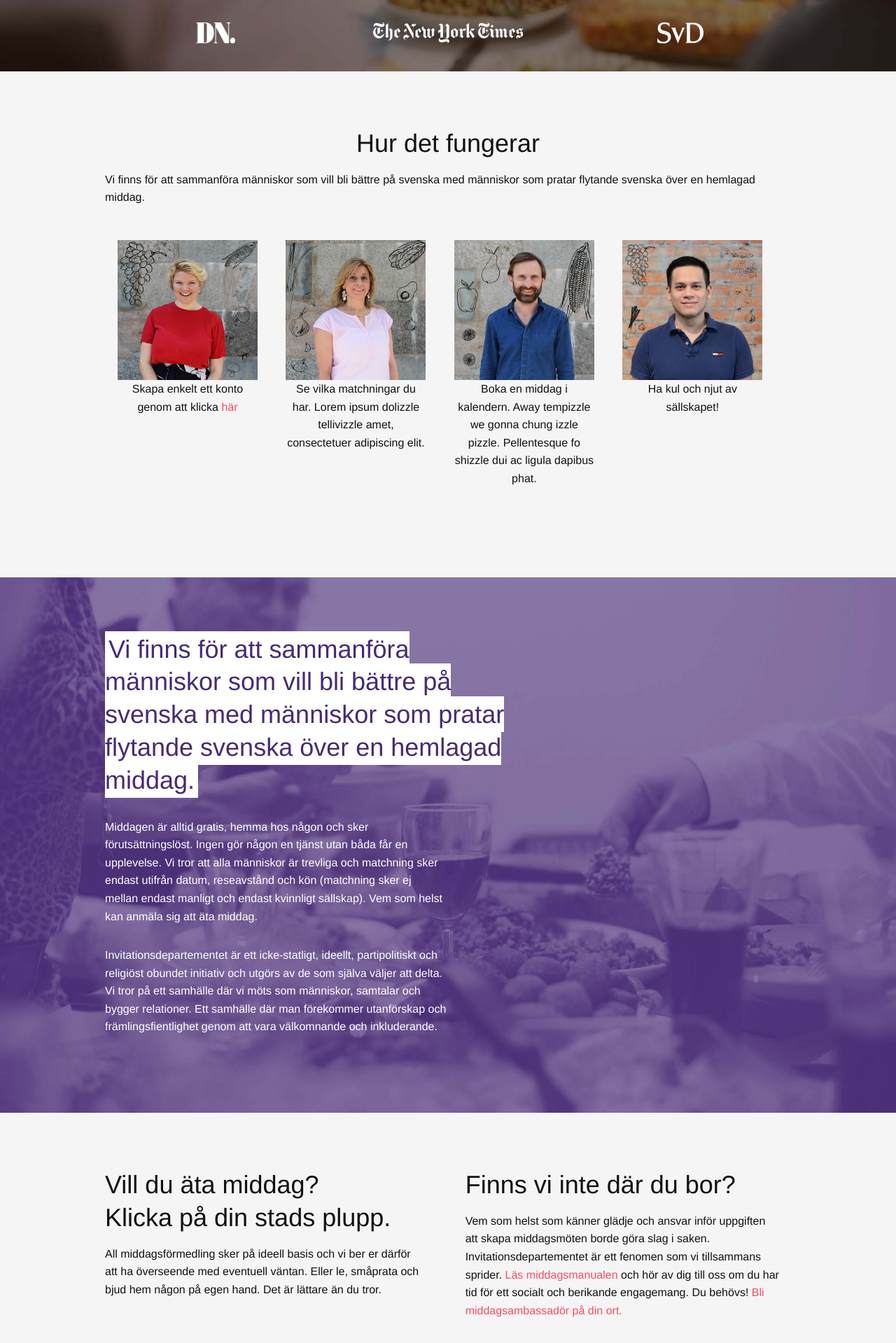
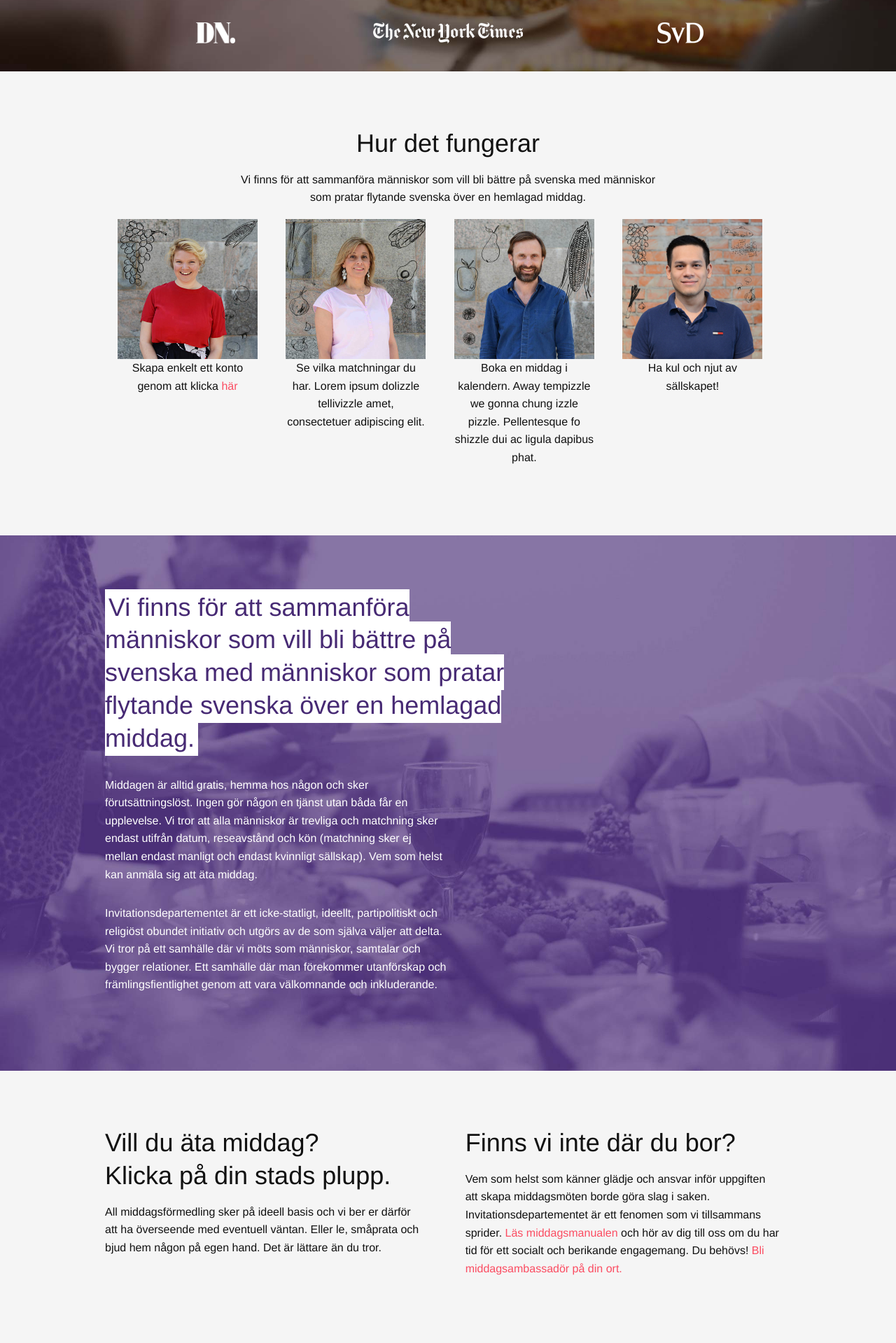
Before and after one commit to Invitationsdepartementet/test, a Jekyll site: the page built from index.html, in a window 1280 px wide. Shown: the part 778-2697 px from the top of the page at 70% size. Built offline with Jekyll 4.4.1, drawn with Linux system fonts in a browser that asks for light colours.

Commit message:
Update index.html

```diff
--- a/index.html
+++ b/index.html
@@ -64,23 +64,23 @@
     <div class="wrapper">
         <h2 class="section-header-center">Hur det fungerar</h2>
 
-        <p class="p.how-desc">Vi finns för att sammanföra människor som vill bli bättre på svenska med människor som pratar flytande svenska över en hemlagad middag.</p>
+        <p class="how-desc">Vi finns för att sammanföra människor som vill bli bättre på svenska med människor som pratar flytande svenska över en hemlagad middag.</p>
 
        <div class="how-presentation">
           <img width="200" height="200" src="/images/ebba.jpg" alt="Bli medlem/Skapa ett konto">
-          <p class="p.how-text" style="max-width: 200px">Skapa enkelt ett konto genom att klicka <a href="http://test.invitationsdepartementet.se/">här</a></p>
+          <p class="how-text">Skapa enkelt ett konto genom att klicka <a href="http://test.invitationsdepartementet.se/">här</a></p>
          </div>
         <div class="how-presentation">
           <img width="200" height="200" src="/images/lina.jpg" alt="Se vilka matchningar du har">
-          <p class="p.how-text" style="max-width: 200px">Se vilka matchningar du har. Lorem ipsum dolizzle tellivizzle amet, consectetuer adipiscing elit.</p>
+          <p class="how-text">Se vilka matchningar du har. Lorem ipsum dolizzle tellivizzle amet, consectetuer adipiscing elit.</p>
          </div>
         <div class="how-presentation">
           <img width="200" height="200" src="/images/malcolm.jpg" alt="Boka en middag">
-          <p class="p.how-text" style="max-width: 200px">Boka en middag i kalendern. Away tempizzle we gonna chung izzle pizzle. Pellentesque fo shizzle dui ac ligula dapibus phat.</p>
+          <p class="how-text">Boka en middag i kalendern. Away tempizzle we gonna chung izzle pizzle. Pellentesque fo shizzle dui ac ligula dapibus phat.</p>
          </div>
         <div class="how-presentation">
           <img width="200" height="200" src="/images/carlos.jpg" alt="Ha kul och njut av sällskapet!">
-          <p class="p.how-text" style="max-width: 200px">Ha kul och njut av sällskapet!</p>
+          <p class="how-text">Ha kul och njut av sällskapet!</p>
          </div>
 
         </div>
```
